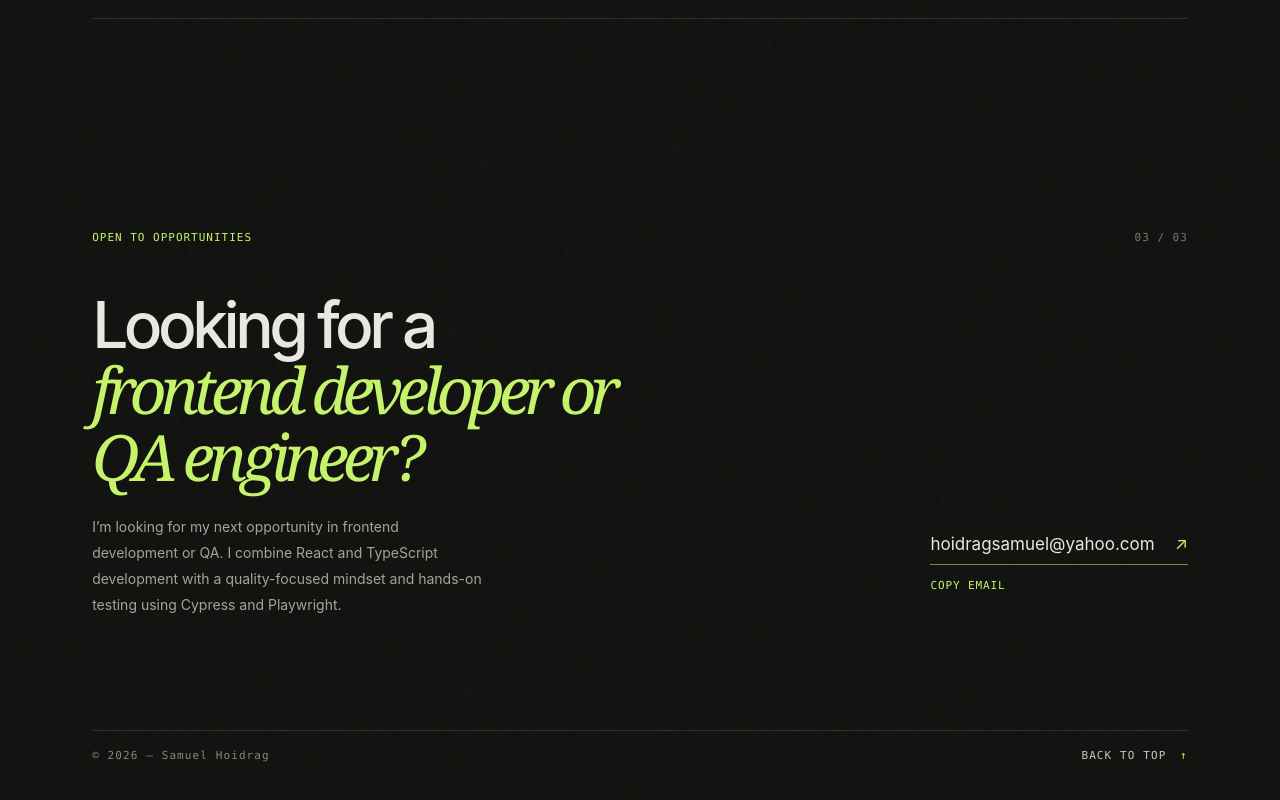
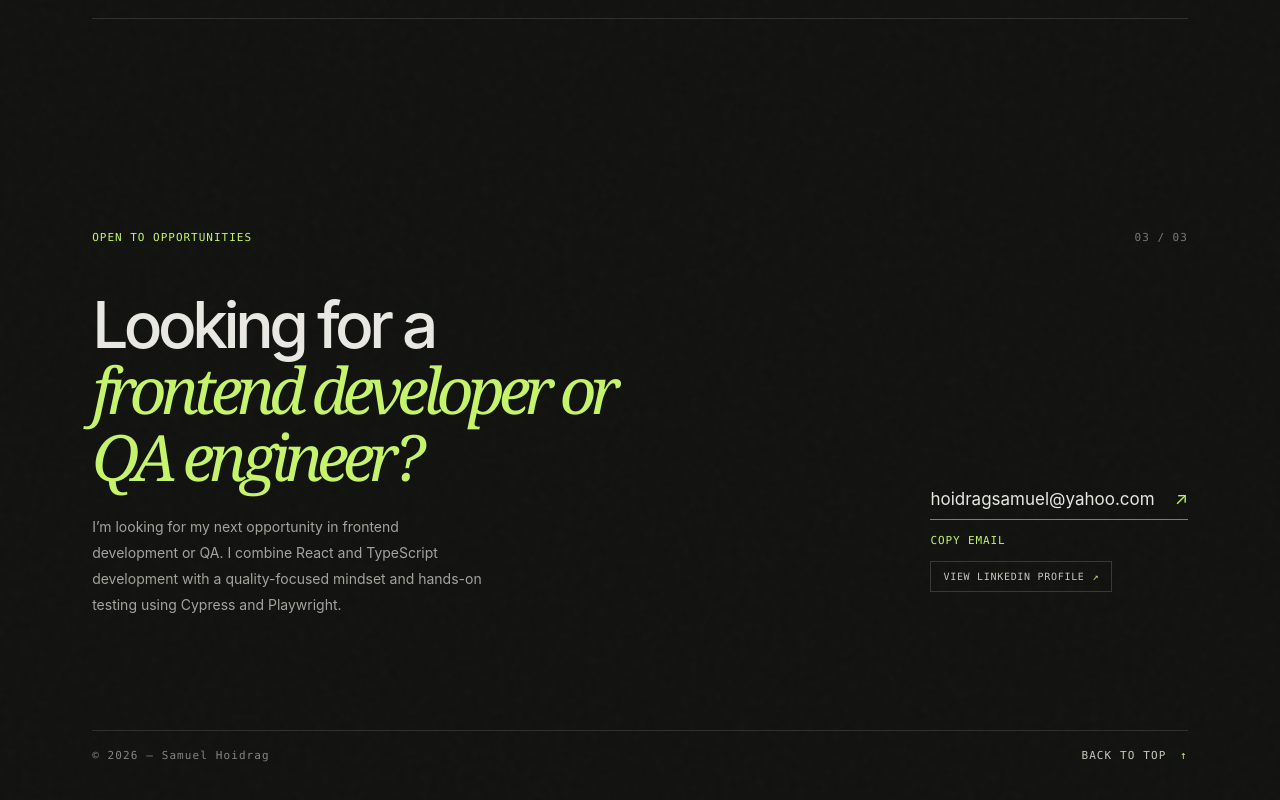
Before and after one commit to Hoidrag/portfolio, a React (Vite) app: page / in a window 1280 px wide. Shown: the part 2101-2901 px from the top of the page. Built offline with nearby package versions, Linux system fonts and the light colour scheme.

Commit message:
Add linkedin

```diff
--- a/src/App.css
+++ b/src/App.css
@@ -1102,6 +1102,31 @@ h1 {
   letter-spacing: 0.08em;
 }
 
+.contact-profile-link {
+  display: inline-flex;
+  align-items: center;
+  gap: 8px;
+  padding: 9px 12px;
+  border: 1px solid rgba(233, 231, 225, 0.18);
+  color: #c7c7bd;
+  font-family: var(--mono);
+  font-size: 10px;
+  letter-spacing: 0.07em;
+  text-decoration: none;
+  transition:
+    border-color 180ms ease,
+    color 180ms ease;
+}
+
+.contact-profile-link:hover {
+  border-color: rgba(197, 243, 107, 0.55);
+  color: var(--accent);
+}
+
+.contact-profile-link span {
+  color: var(--accent);
+}
+
 .contact-copy:hover {
   color: var(--ink);
 }
--- a/src/components/ContactSection.tsx
+++ b/src/components/ContactSection.tsx
@@ -43,6 +43,15 @@ export function ContactSection() {
             <button className="contact-copy" type="button" onClick={copyEmail}>
               {t.copyEmail}
             </button>
+            <a
+              className="contact-profile-link"
+              href="https://www.linkedin.com/in/samuel-h-404965175/"
+              target="_blank"
+              rel="noreferrer"
+            >
+              {t.linkedinProfile}
+              <span aria-hidden="true">↗</span>
+            </a>
             <span className="copy-status" aria-live="polite">
               {copyStatus === 'copied'
                 ? t.emailCopied
--- a/src/i18n/translations.ts
+++ b/src/i18n/translations.ts
@@ -56,6 +56,7 @@ const english = {
     'I’m looking for my next opportunity in frontend development or QA. I combine React and TypeScript development with a quality-focused mindset and hands-on testing using Cypress and Playwright.',
   contactEmailSubject: 'Frontend / QA job opportunity',
   copyEmail: 'COPY EMAIL',
+  linkedinProfile: 'VIEW LINKEDIN PROFILE',
   emailCopied: 'Email copied to clipboard.',
   emailCopyFailed: 'Could not copy. Please select and copy the email address.',
   backToTop: 'BACK TO TOP',
@@ -144,6 +145,7 @@ export const translations: Record<Language, Translation> = {
       'Sunt în căutarea următoarei oportunități profesionale în frontend sau QA. Îmbin dezvoltarea cu React și TypeScript cu atenția pentru calitate și testarea cu Cypress și Playwright.',
     contactEmailSubject: 'Oportunitate de angajare — Frontend / QA',
     copyEmail: 'COPIAZĂ E-MAILUL',
+    linkedinProfile: 'VEZI PROFILUL LINKEDIN',
     emailCopied: 'Adresa de e-mail a fost copiată.',
     emailCopyFailed:
       'Copierea nu a reușit. Te rog selectează și copiază adresa de e-mail.',
```
